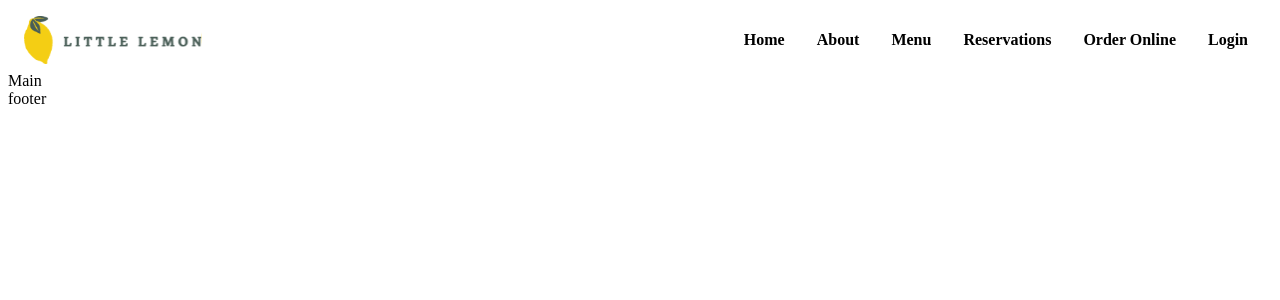
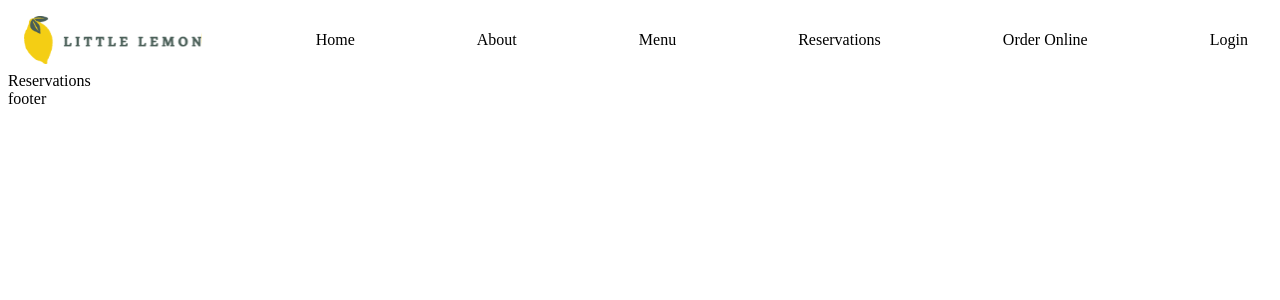
Before and after one commit to mflavel/portfolio, a React (Create React App) app in the folder little lemon capstone/little-lemon/: page /reservations in a window 1280 px wide. Shown: the top 300 px of the page. Built offline with nearby package versions, Linux system fonts and the light colour scheme.

Commit message:
Added links

```diff
--- a/little lemon capstone/little-lemon/package.json
+++ b/little lemon capstone/little-lemon/package.json
@@ -9,6 +9,7 @@
     "@testing-library/user-event": "^13.5.0",
     "react": "^19.1.1",
     "react-dom": "^19.1.1",
+    "react-router-dom": "^7.9.1",
     "react-scripts": "5.0.1",
     "web-vitals": "^2.1.4"
   },
--- /dev/null
+++ b/little lemon capstone/little-lemon/src/About.js
@@ -0,0 +1,11 @@
+import React, { useEffect, useRef } from "react";
+import Header from "./Header";
+
+const About = () => {
+    return(
+    <>
+        about
+    </>)
+}
+
+export default About;
--- a/little lemon capstone/little-lemon/src/App.js
+++ b/little lemon capstone/little-lemon/src/App.js
@@ -4,14 +4,27 @@ import Header from './Header';
 import Nav from './Nav';
 import Footer from './Footer';
 import Main from './Main';
+import About from './About';
+import Menu from './Menu';
+import Reservations from './Reservations';
+import OrderOnline from './OrderOnline';
+import Login from './Login';
+import { Routes, Route } from 'react-router-dom';
 
 function App() {
   return (
     <>
-      <Header/>
-      <Nav/>
-      <Main/>
-      <Footer/>
+      <Header />
+      <Nav />
+      <Routes>
+        <Route path="/" element={<Main />} />
+        <Route path="/about" element={<About />} />
+        <Route path="/menu" element={<Menu />} />
+        <Route path="/reservations" element={<Reservations />} />
+        <Route path="/order-online" element={<OrderOnline />} />
+        <Route path="/login" element={<Login />} />
+      </Routes>
+      <Footer />
     </>
   );
 }
--- /dev/null
+++ b/little lemon capstone/little-lemon/src/Login.js
@@ -0,0 +1,4 @@
+const Login= () => {
+    return(<div>Login</div>)
+}
+export default Login;
--- a/little lemon capstone/little-lemon/src/Main.js
+++ b/little lemon capstone/little-lemon/src/Main.js
@@ -1,6 +1,9 @@
 import React, { useEffect, useRef } from "react";
 
 const Main = () => {
-    return(<div>Main</div>)
+    return(
+    <div>
+
+    </div>)
 }
 export default Main;
--- /dev/null
+++ b/little lemon capstone/little-lemon/src/Menu.js
@@ -0,0 +1,4 @@
+const Menu = () => {
+    return(<div>Menu</div>)
+}
+export default Menu;
--- a/little lemon capstone/little-lemon/src/Nav.js
+++ b/little lemon capstone/little-lemon/src/Nav.js
@@ -1,18 +1,23 @@
 import React from "react";
+import { Link } from "react-router-dom";
 import logo from "./images/Logo .svg";
+import About from "./About";
+import Menu from "./Menu";
+import Reservations from "./Reservations";
+import OrderOnline from "./OrderOnline";
+import Login from "./Login";
+import App from "./App";
 
 const Nav = () => {
     return (
         <nav className="Nav">
             <img src={logo} alt="Logo" />
-            <ul>
-                <li><a href="url"><b>Home</b></a></li>
-                <li><a href="url"><b>About</b></a></li>
-                <li><a href="url"><b>Menu</b></a></li>
-                <li><a href="url"><b>Reservations</b></a></li>
-                <li><a href="url"><b>Order Online</b></a></li>
-                <li><a href="url"><b>Login</b></a></li>
-            </ul>
+            <Link to="/">Home</Link>
+            <Link to="/about">About</Link>
+            <Link to="/menu">Menu</Link>
+            <Link to="/reservations">Reservations</Link>
+            <Link to="/order-online">Order Online</Link>
+            <Link to="/login">Login</Link>
         </nav>
     );
 }
--- /dev/null
+++ b/little lemon capstone/little-lemon/src/OrderOnline.js
@@ -0,0 +1,4 @@
+const OrderOnline = () => {
+    return(<div>OrderOnline</div>)
+}
+export default OrderOnline;
--- /dev/null
+++ b/little lemon capstone/little-lemon/src/Reservations.js
@@ -0,0 +1,8 @@
+import Nav from "./Nav";
+
+const Reservation = () => {
+    return(<div>
+        Reservations
+    </div>)
+}
+export default Reservation;
--- a/little lemon capstone/little-lemon/src/index.js
+++ b/little lemon capstone/little-lemon/src/index.js
@@ -2,12 +2,15 @@ import React from 'react';
 import ReactDOM from 'react-dom/client';
 import './index.css';
 import App from './App';
+import { BrowserRouter } from 'react-router-dom';
 import reportWebVitals from './reportWebVitals';
 
 const root = ReactDOM.createRoot(document.getElementById('root'));
 root.render(
   <React.StrictMode>
-    <App />
+    <BrowserRouter>
+      <App />
+    </BrowserRouter>
   </React.StrictMode>
 );
 
```
Also changed, not shown: 1 other file (tests, documents, lock files or other folders).
